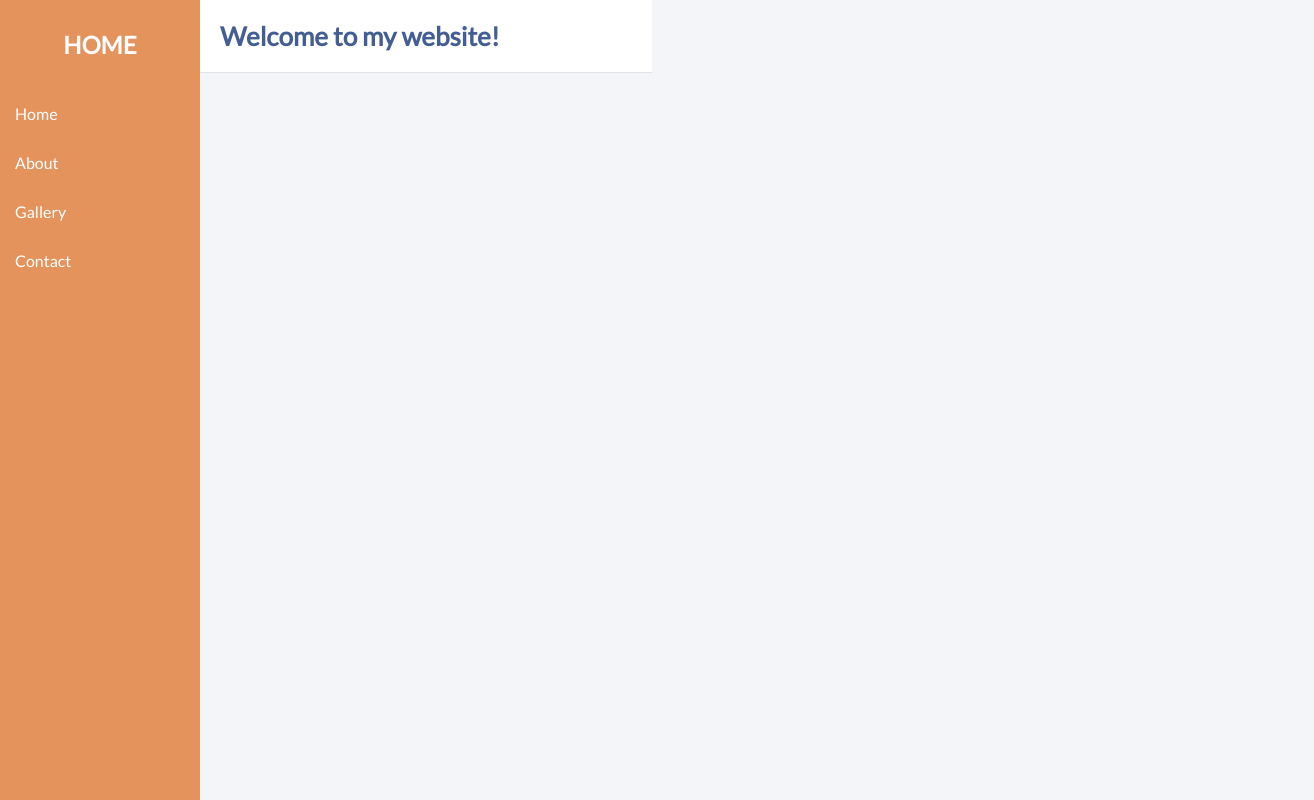
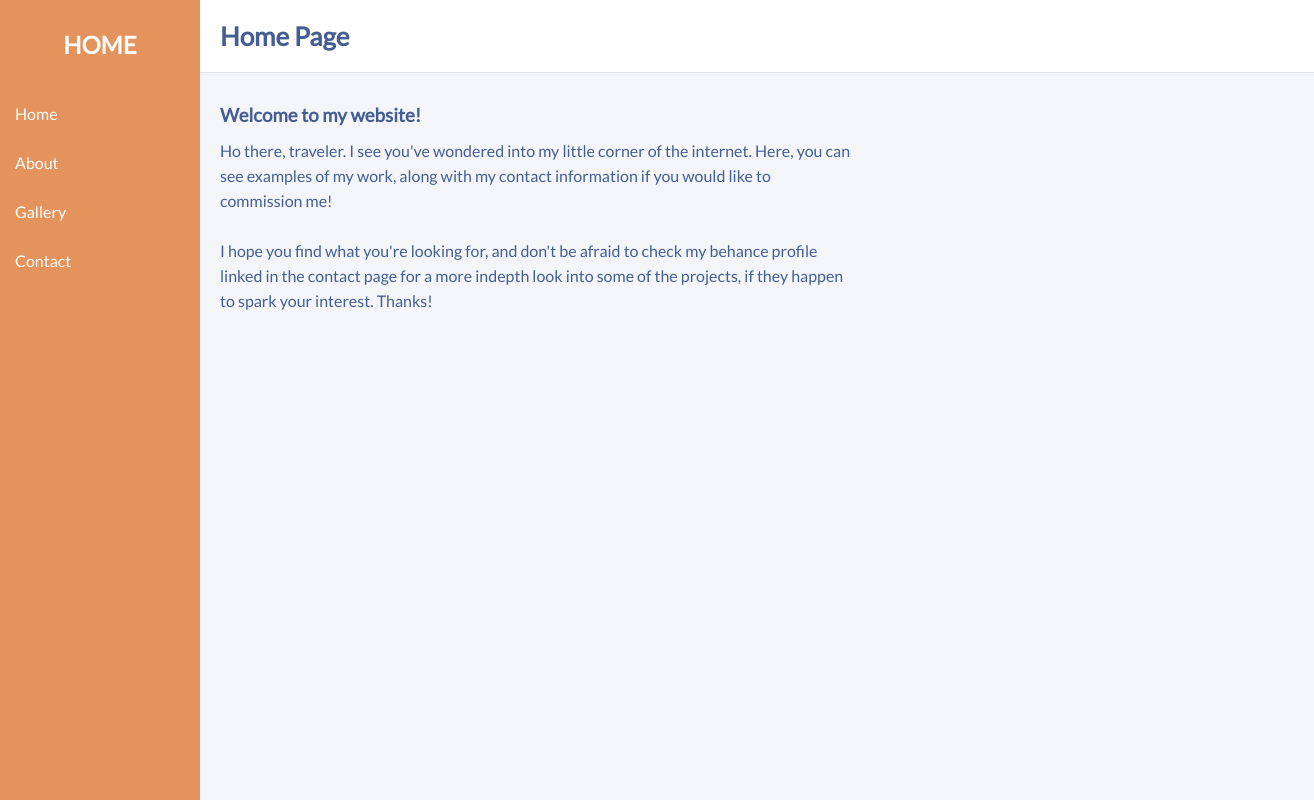
Before and after one commit to Tphillips110/Final.github.io, a plain HTML site: page index.html in a window 1280 px wide. Shown: the whole page, 1314 px wide, since content can reach past the window. Drawn offline with Linux system fonts and the light colour scheme.

Commit message:
final commit

```diff
--- a/index.html
+++ b/index.html
@@ -20,11 +20,13 @@
      <main>
          <div class="main-content">
              <div class="header">
-                <h1>Welcome to my website!</h1>
+                <h1>Home Page</h1>
              </div>
-             <div class="info">
-
-                <p> </p>
+             <div class="info-home">
+                <h3> Welcome to my website! </h3>
+                <p> Ho there, traveler. I see you've wondered into my little corner of the internet. Here, you can see examples of my work, along with my contact information if you would like to commission me!</p>
+                <br>
+                <p> I hope you find what you're looking for, and don't be afraid to check my behance profile linked in the contact page for a more indepth look into some of the projects, if they happen to spark your interest. Thanks!</p>
              </div>
             </div>
     </main>
--- a/style.css
+++ b/style.css
@@ -96,6 +96,15 @@ h3 :first-child {
     color: #445e93;
     margin-bottom: 20px;
 }
+.info-home {
+    grid-column-start: 1;
+    grid-column-end: 3;
+    margin: 20px;
+    line-height: 25px;
+    max-width: 85%;
+    color: #445e93;
+    margin-bottom: 20px;
+}
 .info-gall {
     grid-column-start: 1;
     grid-column-end: 4;
```
Also changed, not shown: gallery.html (+18 -0 lines).
